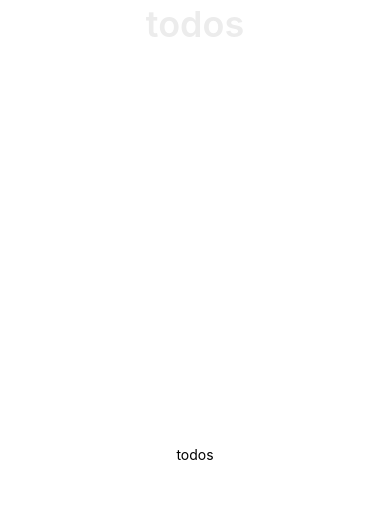
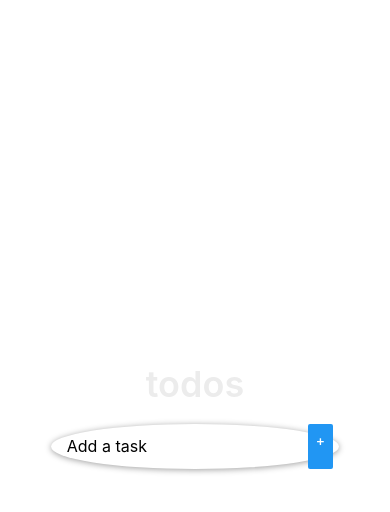
Before and after one commit to JonahKayizzi/TO-DO-Revamp-ReactNative, a React Native app: screen / in a window 390 px wide. Shown: the top 512 px of the page. Built offline with nearby package versions, Linux system fonts and the light colour scheme.

Commit message:
Add a foorm

```diff
--- a/src/components/ToDoForm.js
+++ b/src/components/ToDoForm.js
@@ -1,19 +1,37 @@
 /* eslint-disable no-use-before-define */
 import React from 'react';
-import { StyleSheet, Text, View } from 'react-native';
+import { StyleSheet, TextInput, View, Button } from 'react-native';
 
 const ToDoForm = () => (
-  <View style={styles.container}>
-    <Text style={styles.title}>todos</Text>
+  <View style={styles.formContainer}>
+    <TextInput style={styles.todoForm} placeholder="Add a task" />
+    <Button style={styles.todoBtn} title="+" />
   </View>
 );
 
 export default ToDoForm;
 
 const styles = StyleSheet.create({
-  container: {
-    flex: 1,
-    justifyContent: 'center',
-    alignItems: 'center',
+  formContainer: {
+    display: 'flex',
+    flexDirection: 'row',
+    borderRadius: '50%',
+    boxShadow: '0 1px 6px 0 rgba(0, 0, 0, 0.38)',
+    justifyContent: 'space-evenly',
+    width: '100%',
+    marginBottom: 16,
+  },
+  todoForm: {
+    height: '45px',
+    borderRadius: '50px',
+    fontWeight: 400,
+    paddingLeft: '10px',
+    paddingRight: '5px',
+    fontSize: 16,
+    width: '85%',
+  },
+  todoBtn: {
+    fontWeight: 600,
+    marginRight: 10,
   },
 });
```
